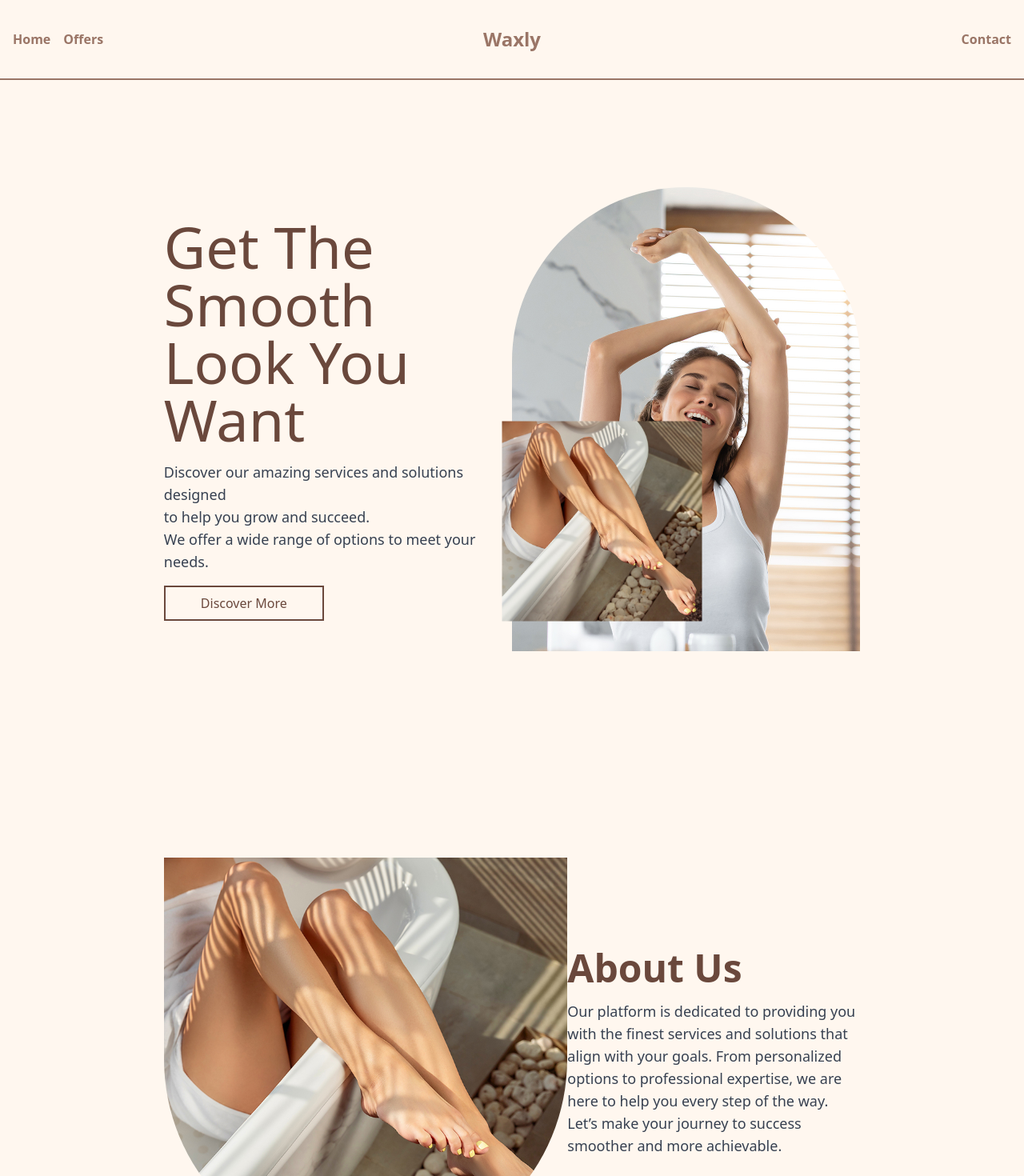
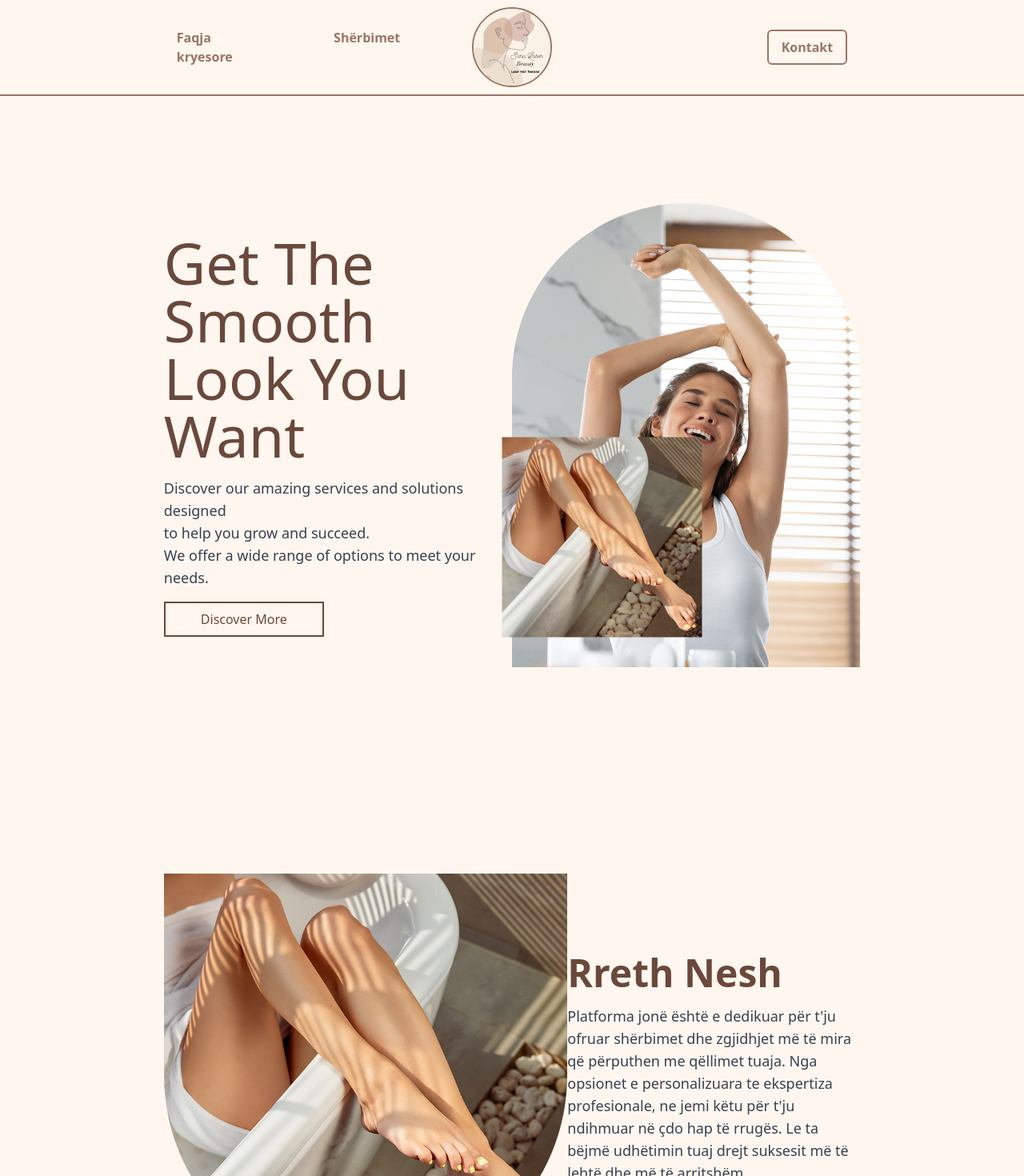
Before and after one commit to ArtisAdemi/LaserBeauty, a React (Vite) app in the folder app/: page / in a window 1280 px wide. Shown: the top 1470 px of the page at 80% size. Built offline with nearby package versions, Linux system fonts and the light colour scheme.

Commit message:
Nav and translate about section

```diff
--- a/app/src/App.tsx
+++ b/app/src/App.tsx
@@ -3,8 +3,8 @@ import { BrowserRouter as Router, Route, Routes } from "react-router-dom";
 import Navbar from "./components/Navbar";
 import Footer from "./components/Footer";
 import Home from "./pages/Home";
-import Offers from "./pages/Offers";
-import Contact from "./pages/Contact";
+import Shërbimet from "./pages/Offers";
+import Kontakt from "./pages/Contact";
 function App() {
   return (
     <div className="App">
@@ -13,8 +13,8 @@ function App() {
         <Router>
           <Routes>
             <Route path="/" element={<Home />} />
-            <Route path="/offers" element={<Offers />} />
-            <Route path="/contact" element={<Contact />} />
+            <Route path="/sherbimet" element={<Shërbimet />} />
+            <Route path="/kontakt" element={<Kontakt />} />
           </Routes>
         </Router>
       </div>
--- a/app/src/components/Navbar.tsx
+++ b/app/src/components/Navbar.tsx
@@ -2,20 +2,22 @@ import React from "react";
 
 const Navbar: React.FC = () => {
   return (
-    <nav className="bg-[#FFF7EF] h-[100px] flex justify-center items-center border-b-2 border-[#9A7566]">
+    <nav className="bg-[#FFF7EF] h-[120px] flex justify-center items-center border-b-2 border-[#9A7566] px-[8%] xl:px-[16%]">
       <div className="container mx-auto px-4 py-2 flex justify-between items-center">
-        <div className="flex space-x-4 w-1/3 justify-start">
-          <a href="/" className="text-[#9A7566] font-bold hover:text-gray-900">
-            Home
+        <div className="flex space-x-24 w-1/3 justify-start">
+          <a href="/" className="text-[#9A7566] font-bold hover:text-[#a55839]">
+            Faqja kryesore
           </a>
-          <a href="/offers" className="text-[#9A7566] font-bold hover:text-gray-900">
-            Offers
+          <a href="/sherbimet" className="text-[#9A7566] font-bold hover:text-[#a55839]">
+            Shërbimet
           </a>
         </div>
-        <div className="text-2xl font-bold text-[#9A7566] w-1/3 flex justify-center">Waxly</div>
-        <div className="w-1/3 flex justify-end">
-          <a href="/contact" className="text-[#9A7566] font-bold hover:text-gray-900">
-            Contact
+        <div className="text-2xl font-bold text-[#9A7566] w-1/3 flex justify-center">
+          <img src="./img/Logo.jpg" alt="" className="w-[100px] h-[100px] rounded-full border-2 border-[#9A7566]" />
+        </div>
+        <div className="w-1/3 flex justify-end ">
+          <a href="/kontakt" className="text-[#9A7566] border-2 border-[#9A7566] py-2 px-4 rounded-md font-bold hover:bg-[#9A7566] hover:text-white duration-300 transition-all">
+            Kontakt
           </a>
         </div>
       </div>
--- a/app/src/pages/Contact.tsx
+++ b/app/src/pages/Contact.tsx
@@ -3,7 +3,7 @@ import removal from "../assets/removal.jpg";
 import location from "../assets/location.svg";
 import Swal from "sweetalert2";
 
-const Contact: React.FC = () => {
+const Kontakt: React.FC = () => {
   const [formData, setFormData] = useState({
     name: "",
     email: "",
@@ -181,4 +181,4 @@ const Contact: React.FC = () => {
   );
 };
 
-export default Contact;
+export default Kontakt;
--- a/app/src/pages/Home.tsx
+++ b/app/src/pages/Home.tsx
@@ -49,14 +49,10 @@ const Home: React.FC = () => {
 
         <div className="w-full md:w-1/2 mt-6 md:mt-0">
           <h2 className="text-4xl md:text-5xl font-bold text-[#6a483c] mb-4">
-            About Us
+            Rreth Nesh
           </h2>
           <p className="text-base md:text-lg text-gray-700 mb-4">
-            Our platform is dedicated to providing you with the finest services
-            and solutions that align with your goals. From personalized options
-            to professional expertise, we are here to help you every step of the
-            way. Let’s make your journey to success smoother and more
-            achievable.
+            Platforma jonë është e dedikuar për t'ju ofruar shërbimet dhe zgjidhjet më të mira që përputhen me qëllimet tuaja. Nga opsionet e personalizuara te ekspertiza profesionale, ne jemi këtu për t'ju ndihmuar në çdo hap të rrugës. Le ta bëjmë udhëtimin tuaj drejt suksesit më të lehtë dhe më të arritshëm.
           </p>
         </div>
       </div>
--- a/app/src/pages/Offers.tsx
+++ b/app/src/pages/Offers.tsx
@@ -5,7 +5,7 @@ import Body from "../components/Body";
 import Face from "../components/Face";
 import pricing from "../assets/pricing-image.jpg";
 
-const Offers: React.FC = () => {
+const Shërbimet: React.FC = () => {
   const [selectedTab, setSelectedTab] = useState(getInitialTab());
 
   function getInitialTab() {
@@ -76,4 +76,4 @@ const Offers: React.FC = () => {
   );
 };
 
-export default Offers;
+export default Shërbimet;
```
Also changed, not shown: app/public/img/Logo.jpg (added).
